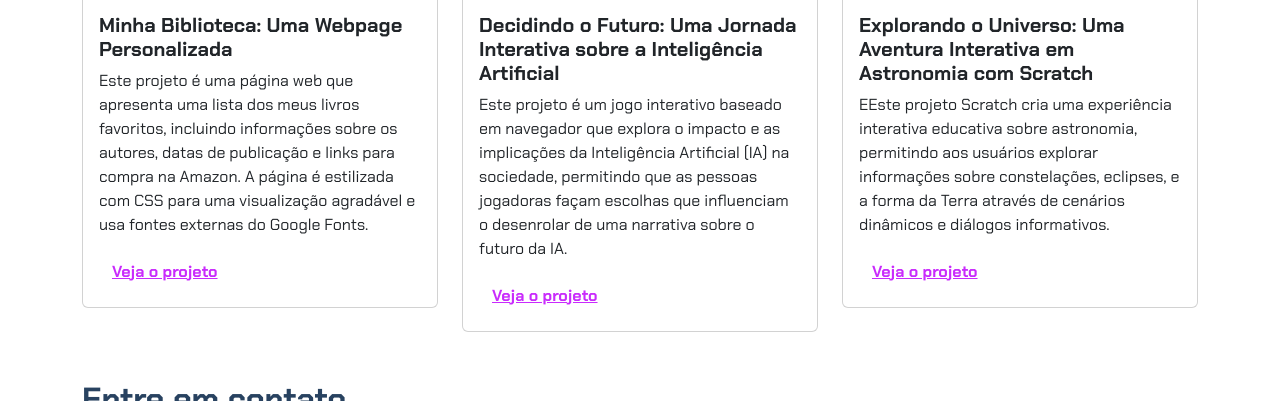
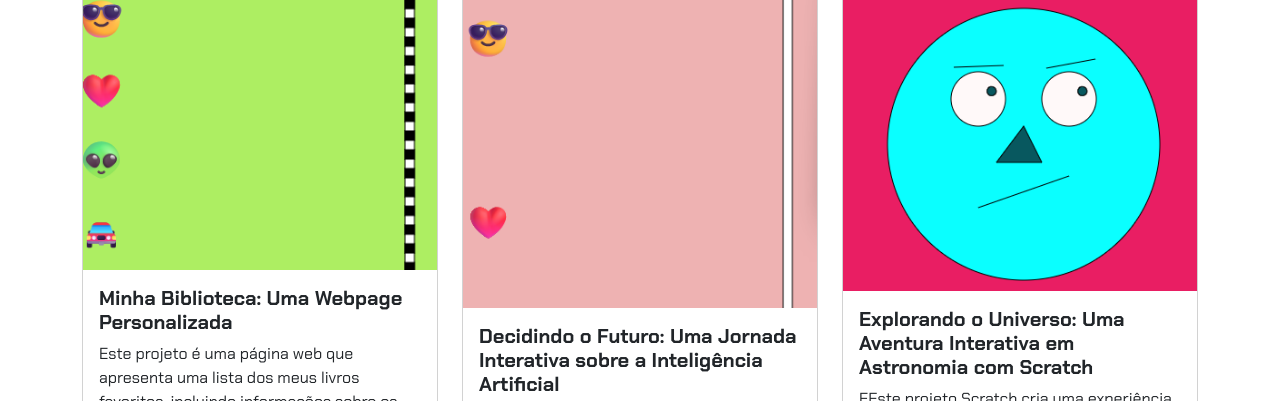
Before and after one commit to ClaraT-2A/Portfolio-de-projetos-, a plain HTML site: page index.html in a window 1280 px wide. Shown: the part 393-794 px from the top of the page. Drawn offline with nearby package versions, Linux system fonts and the light colour scheme.

Commit message:
Update index.html

```diff
--- a/index.html
+++ b/index.html
@@ -33,7 +33,7 @@
             <!-- Projeto 1 -->
             <div class="col-md-4">
                 <div class="card">
-                    <img src="img/projeto-1.png" class="card-img-top" alt="Imagem do projeto de biblioteca virtual">
+                    <img src="img/projeto1. png.png" class="card-img-top" alt="Imagem do projeto de biblioteca virtual">
                     <div class="card-body">
                         <h5 class="card-title">Minha Biblioteca: Uma Webpage Personalizada</h5>
                         <p class="card-text">Este projeto é uma página web que apresenta uma lista dos meus livros
@@ -49,7 +49,7 @@
             <!-- Projeto 2 -->
             <div class="col-md-4">
                 <div class="card">
-                    <img src="img/projeto-2.png" class="card-img-top" alt="Imagem do projeto de biblioteca virtual">
+                    <img src="img/projeto2. png.png" class="card-img-top" alt="Imagem do projeto de biblioteca virtual">
                     <div class="card-body">
                         <h5 class="card-title">Decidindo o Futuro: Uma Jornada Interativa sobre a Inteligência
                             Artificial</h5>
@@ -66,7 +66,7 @@
             <!-- Projeto 3 -->
             <div class="col-md-4">
                 <div class="card">
-                    <img src="img/projeto-3.png" class="card-img-top" alt="Imagem do projeto de biblioteca virtual">
+                    <img src="img/projeto3. png.png" class="card-img-top" alt="Imagem do projeto de biblioteca virtual">
                     <div class="card-body">
                         <h5 class="card-title">Explorando o Universo: Uma Aventura Interativa em Astronomia com Scratch
                         </h5>
@@ -110,7 +110,7 @@
                         esteticamente agradável sem a necessidade de scripts complexos, com foco na usabilidade e na
                         experiência da pessoa usuária. A escolha da tipografia e do esquema de cores contribui para
                         a atmosfera acolhedora do site, incentivando a exploração da coleção de livros.</p>
-                    <img src="img/projeto-1.png" class="img-fluid w-100"
+                    <img src="img/projeto1. png.png" class="img-fluid w-100"
                         alt="Imagem representativa do projeto de uma biblioteca online">
                 </div>
                 <div class="modal-footer">
@@ -155,7 +155,7 @@
                         sobre a complexidade ética e social da IA, incentivando a reflexão crítica sobre o papel da
                         tecnologia em nossas vidas.
                     </p>
-                    <img src="img/projeto-2.png" class="img-fluid w-100"
+                    <img src="img/projeto2. png.png" class="img-fluid w-100"
                         alt="Imagem representativa do projeto de uma biblioteca online">
                 </div>
                 <div class="modal-footer">
@@ -196,7 +196,7 @@
                         interativa. O uso de cenários, movimentos, e diálogos dinâmicos ajuda a criar uma
                         experiência de aprendizado mais rica e memorável, encorajando os usuários a explorar e
                         interagir com o conteúdo de maneira ativa, em vez de passivamente.</p>
-                    <img src="img/projeto-3.png" alt="Projeto 3" class="img-fluid w-100">
+                    <img src="img/projeto3. png.png" alt="Projeto 3" class="img-fluid w-100">
                 </div>
                 <div class="modal-footer">
                     <a href="https://scratch.mit.edu/projects/951732825/">Ver projeto ao vivo</a>
```
